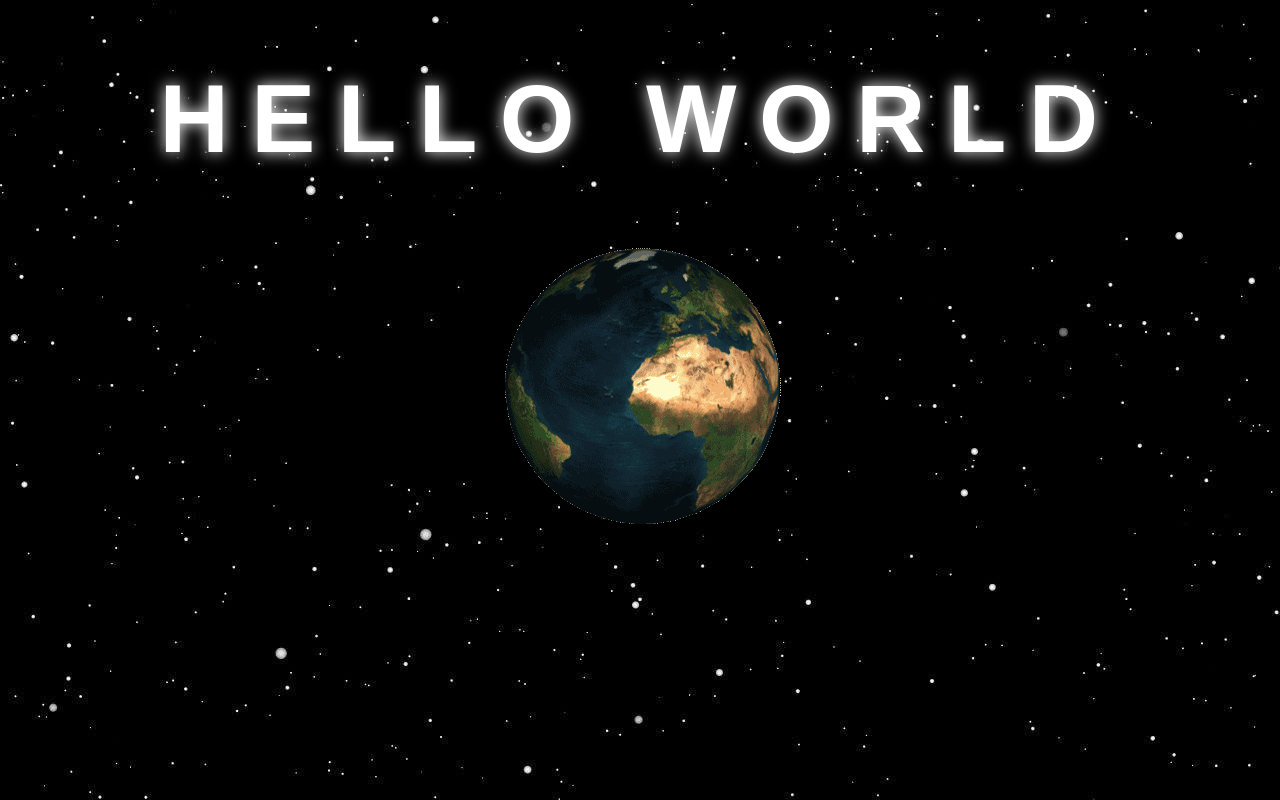
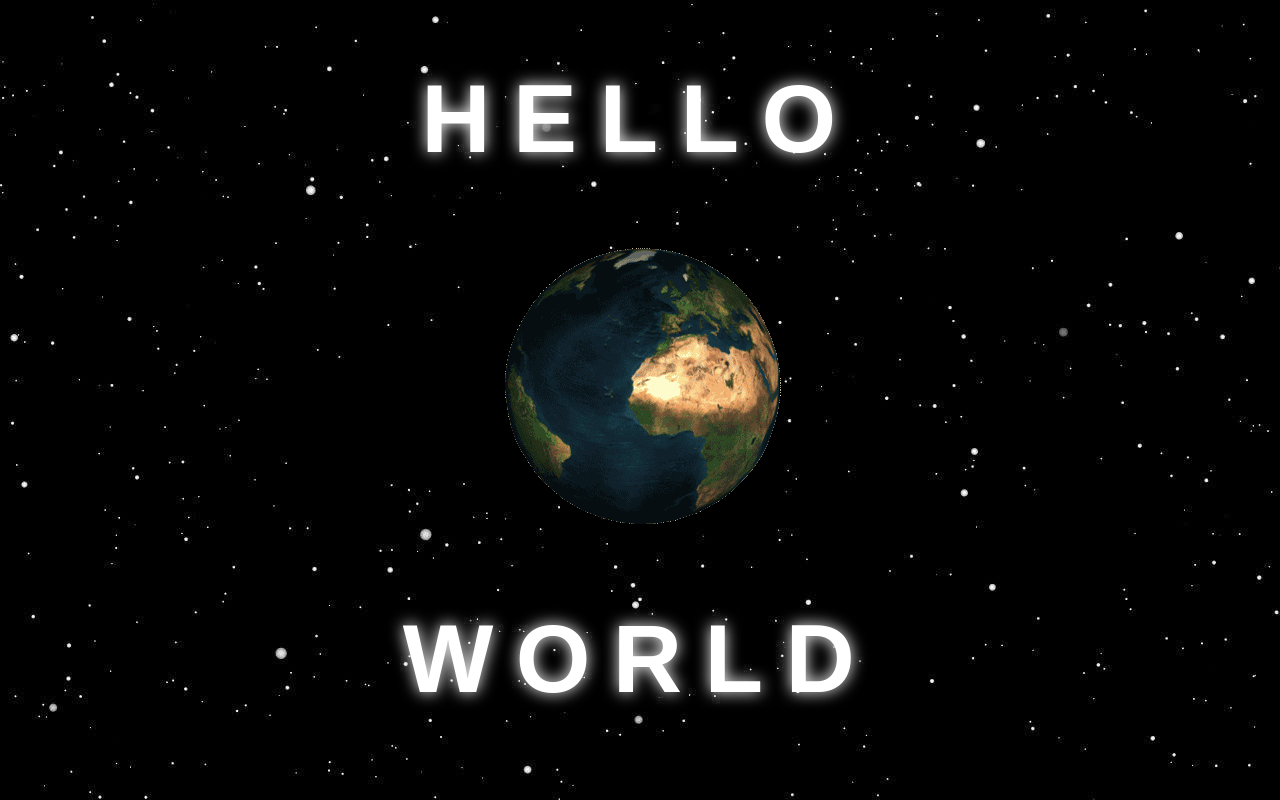
Before and after one commit to abdulwaqar844/project001, a plain HTML site: page index.html in a window 1280 px wide. Drawn offline with Linux system fonts and the light colour scheme.

Commit message:
Updated Index.html file
Made UI change on index.html file

```diff
--- a/index.html
+++ b/index.html
@@ -22,8 +22,9 @@
     </head>
     <body>
         <div class="world">
-            <h1>Hello World</h1>
+            <h1>Hello</h1>
             <img src="images/world.gif" alt="spinning world">
+            <h1>World</h1>
         </div>
     </body>
 </html>
```
